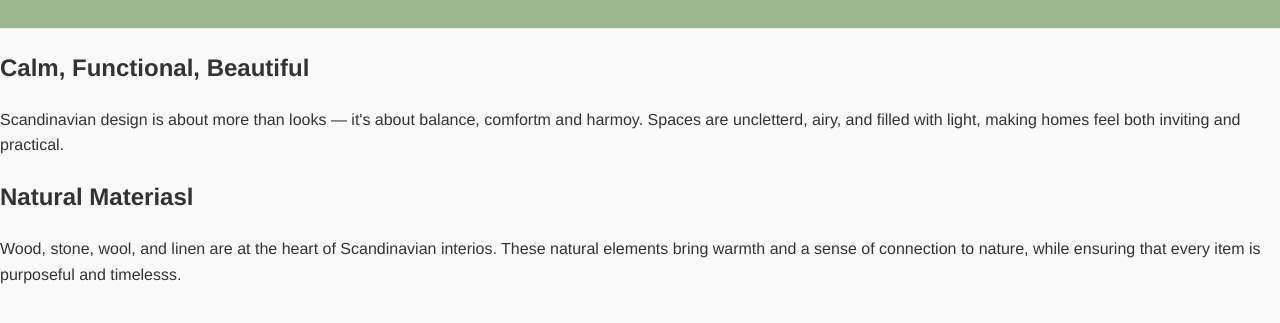
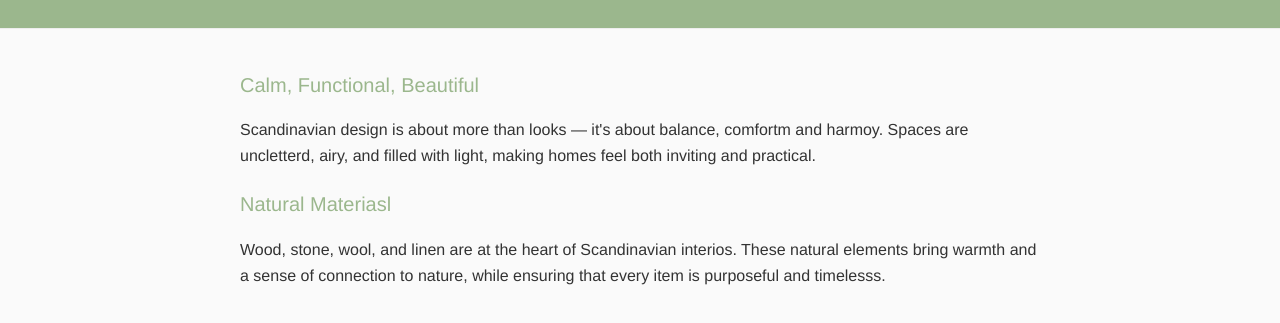
Before and after one commit to fred001-lop/frontend-mini-projects, a plain HTML site: page CollapsibeSideNavegation/index.html in a window 1280 px wide. Shown: the part 69-392 px from the top of the page. Drawn offline with Linux system fonts and the light colour scheme.

Commit message:
Update: finalizacion de diseno

```diff
--- a/CollapsibeSideNavegation/style.css
+++ b/CollapsibeSideNavegation/style.css
@@ -71,3 +71,22 @@ h1{
     font-weight: 500;
     color: #fff;
 }
+
+
+main{
+    max-width: 800px;
+    margin: 40px auto;
+    padding: 0 20px;
+}
+
+h2{
+    font-size: 20px;
+    margin-top: 20px;
+    font-weight: 500;
+    color: #9bb78d;
+}
+
+p{
+    margin: 12px 0;
+    columns: #444;
+}
```
